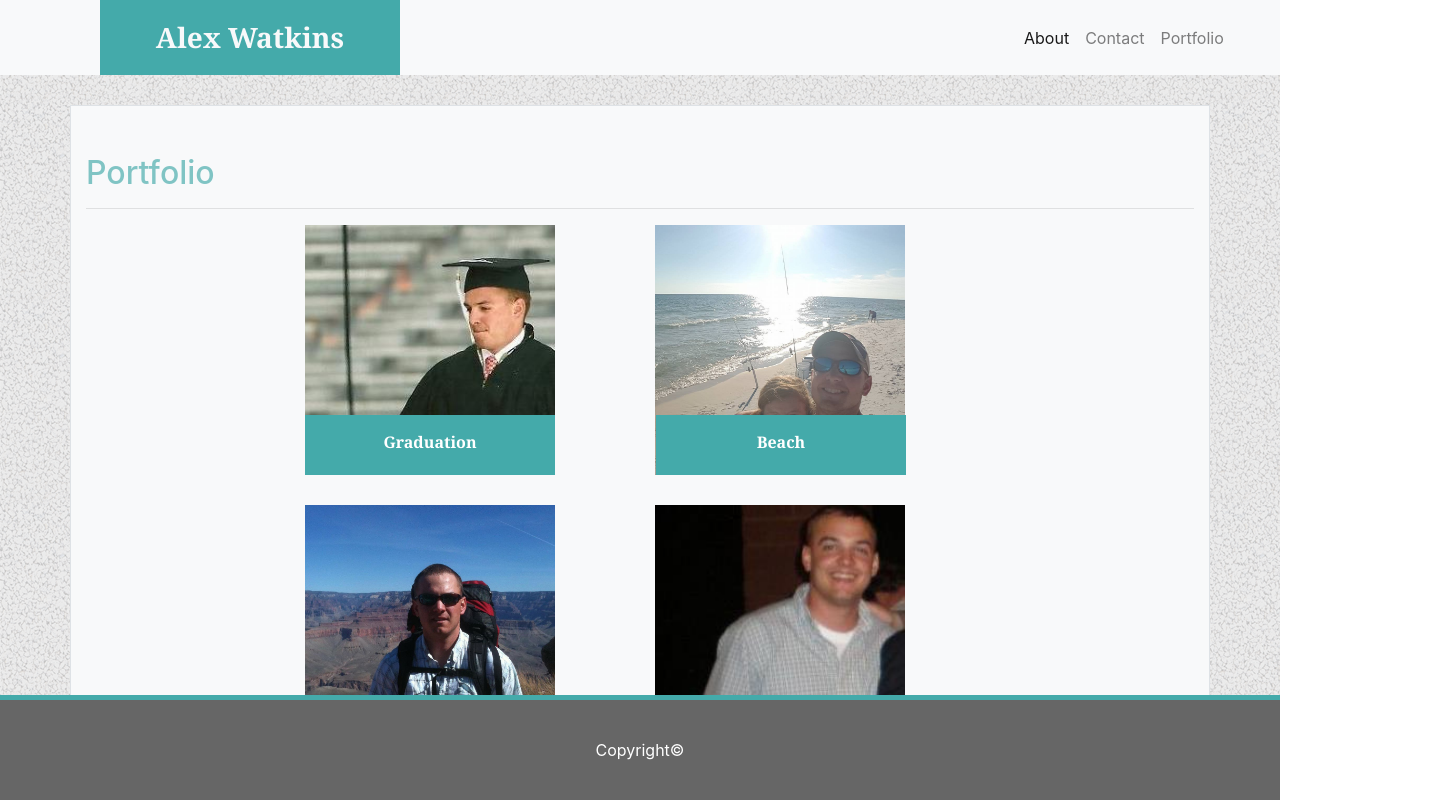
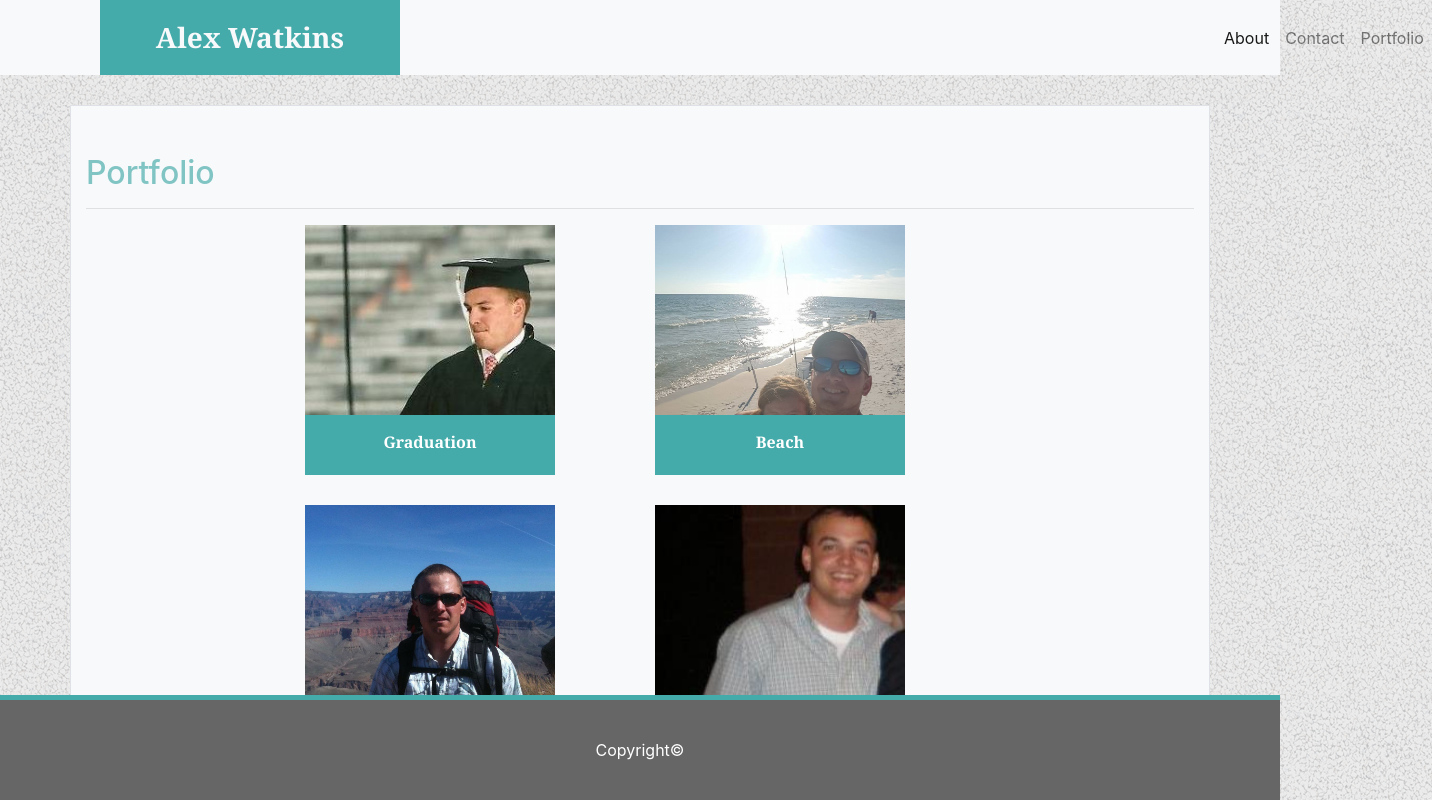
Before and after one commit to afw821/Bootstrap-Portfolio, a plain HTML site: page portfolio.html in a window 1280 px wide. Shown: the whole page, 1432 px wide, since content can reach past the window. Drawn offline with nearby package versions, Linux system fonts and the light colour scheme.

Commit message:
made adjustments for the links on the navbar

```diff
--- a/style.css
+++ b/style.css
@@ -22,7 +22,7 @@ font-weight:bolder;
     margin-right:10px;
 }
 .navbarlinks{
-margin-left:1000px;
+margin-left:1200px;
 }
 .name-wrapper{
     position:absolute;
@@ -57,9 +57,7 @@ margin-left:1000px;
     margin:0 auto;
     padding-bottom:15px;
     padding-top: 15px;
-
 }
-
 .btn{
     background-color:#44aaaa;
     border: none;
@@ -84,7 +82,7 @@ margin-left:1000px;
     background-color: #44aaaa;
     color:white;
     bottom:0px;
-    right:303px;
+    right:304px;
     height: 60px;
 }
 .text-block3{
```
Also changed, not shown: contact.html (+0 -2 lines).
